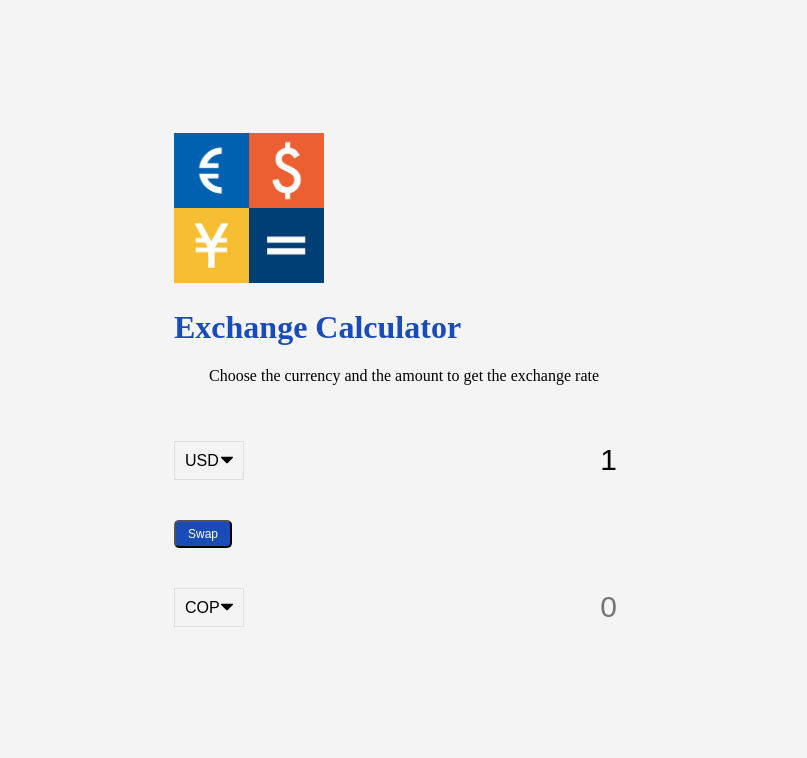
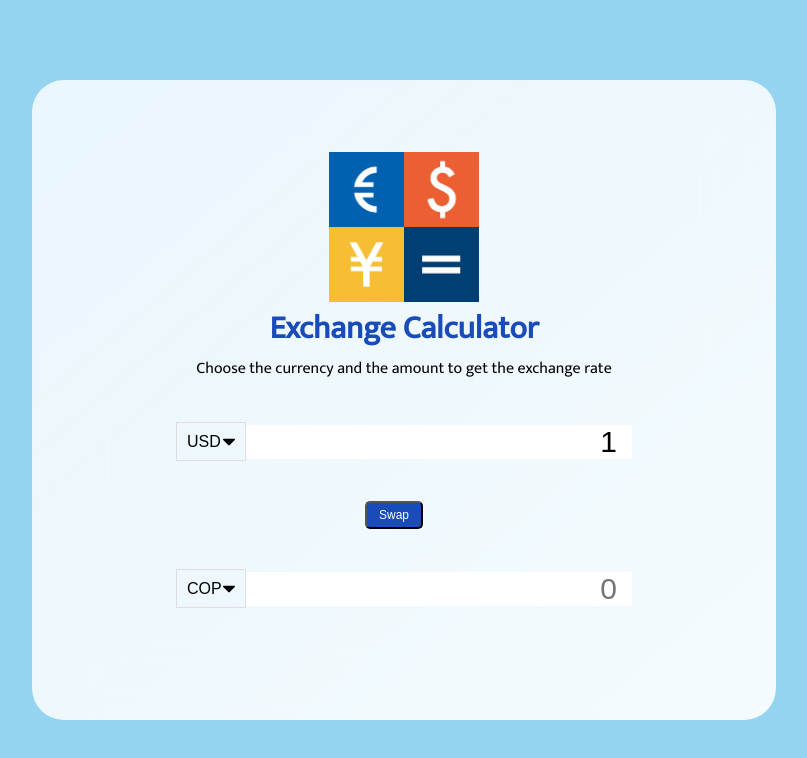
Before and after one commit to EdalScript/exchange-calculator, a plain HTML site: page index.html in a window 1280 px wide. Shown: the whole page, without its empty margins (236-1043 px from the left). Drawn offline with Linux system fonts and the light colour scheme; no server answers.

Commit message:
added glass design

```diff
--- a/style.css
+++ b/style.css
@@ -1,12 +1,17 @@
+@import url('https://fonts.googleapis.com/css2?family=Mukta&display=swap');
+
 :root {
     --primary-color: #1a4cb9;
 }
 * {
     box-sizing: border-box;
+    margin: 0;
+    padding: 0;
 }
 
 body {
-    background-color: #f4f4f4;
+    background-color: #94d4f1;
+    font-family:Mukta, Arial;
     display: flex;
     flex-direction: column;
     align-items: center;
@@ -14,8 +19,25 @@ body {
     height: 100vh;
     margin: 0;
     padding: 20px;
+
 }
 
+.card {
+    display:flex;
+    flex-direction: column;
+    background: #fff;
+    background: linear-gradient(to right bottom,
+     rgba(255, 255, 255, 0.8),
+     rgba(255, 255, 255, 0.9));
+    backdrop-filter: blur(2rem);
+    border-radius: 2rem;
+    z-index: 2;
+    position: relative;
+    width: 60%;
+    min-height: 80vh;
+    align-items: center;
+    justify-content: center;
+}
 h1 {
     color: var(--primary-color);
 }
@@ -59,7 +81,7 @@ p{
 
 .currency input {
     border: 0;
-    background: transparent;
+    background: solid;
     font-size: 30px;
     text-align: right;
 }
@@ -83,4 +105,8 @@ select:focus, input:focus, button:focus {
     .currency input{
         width: 200px;
     }
+    .card {
+        width: 100%;
+        height: 100vh;
+    }
 }
```
